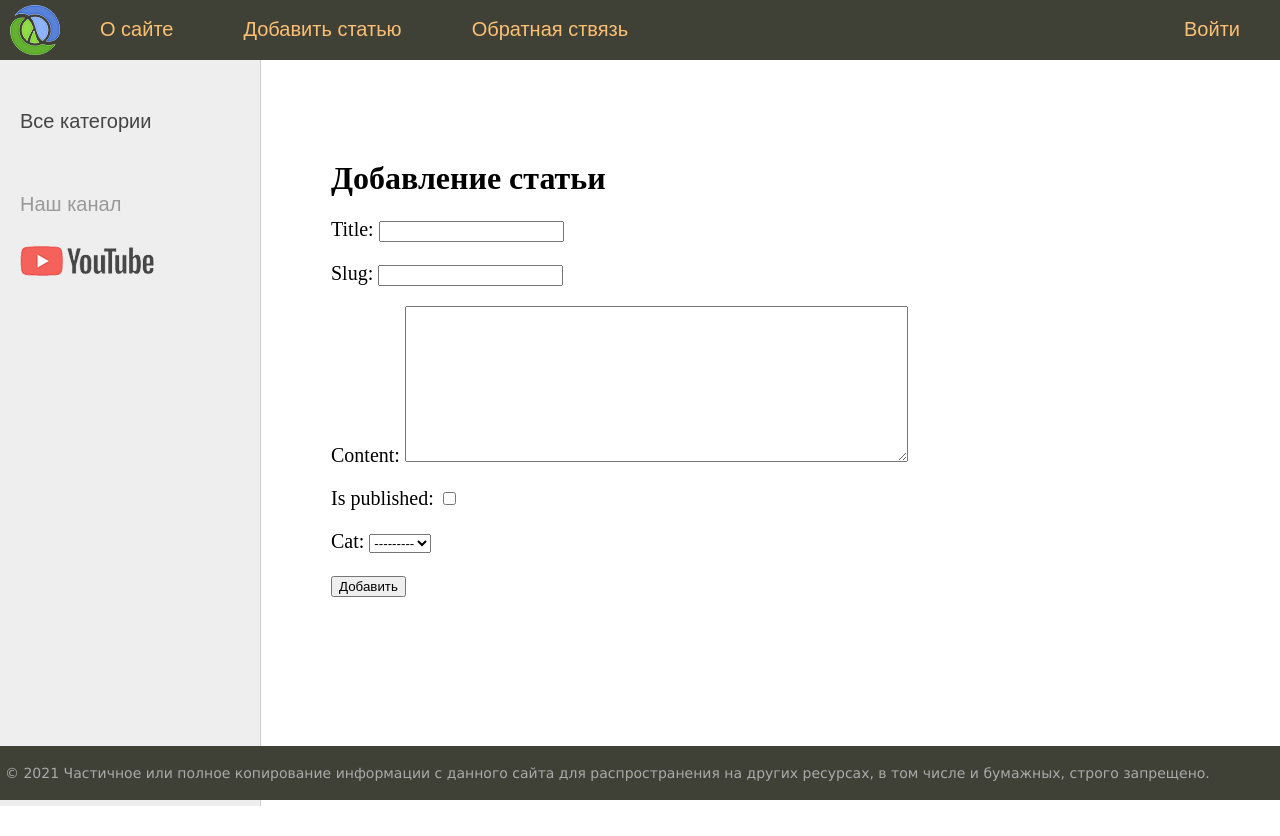
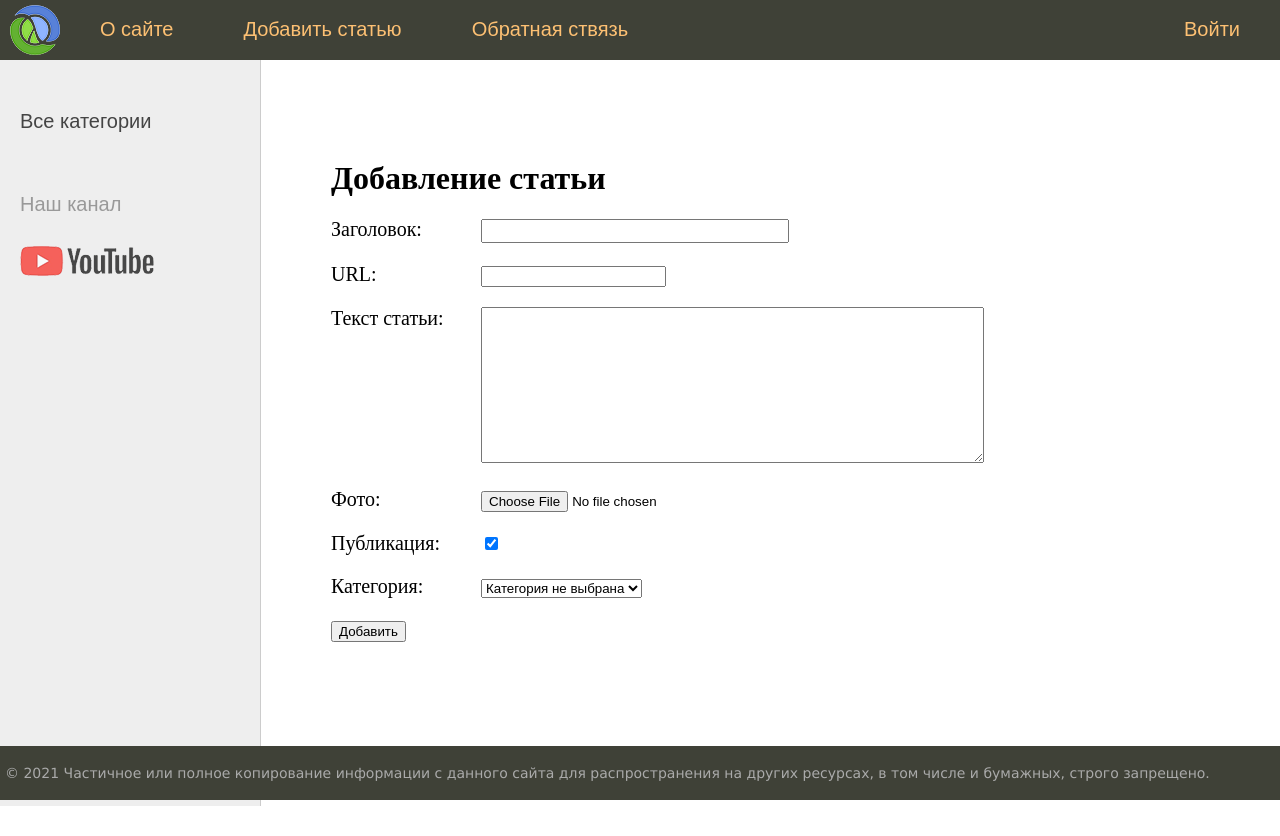
Before and after one commit to DoriG1/site_biography_women, a Django app: page /addpage/ in a window 1280 px wide. Run offline with Django 4.2, Linux system fonts and the light colour scheme; data that the repository does not hold is empty.

Commit message:
работа с формами

```diff
--- a/women/forms.py
+++ b/women/forms.py
@@ -2,9 +2,24 @@
 from .models import *
 
 #класс формы добавления с полями для заполния пользователем
-class AddPostForm(forms.Form):
-    title = forms.CharField(max_length=255)
-    slug = forms.SlugField(max_length=255)
-    content = forms.CharField(widget=forms.Textarea(attrs={'cols': 60, 'rows': 10}))
-    is_published = forms.BooleanField()
-    cat = forms.ModelChoiceField(queryset=Category.objects.all())
+class AddPostForm(forms.ModelForm):
+    def __init__(self, *args, **kwargs): #конструктор
+        super().__init__(*args, **kwargs)
+        self.fields['cat'].empty_label = "Категория не выбрана" # меняем свойство empty_label для cat
+
+    class Meta:
+        model = Women #связь с моделью
+        # fields = '__all__' #все поля показывает, кро тех, что заполняются автоматически
+        fields = ['title', 'slug', 'content', 'photo', 'is_published', 'cat'] #показывает только эти поля в Добавить статью
+        widgets = {
+            'title': forms.TextInput(attrs={'class': 'form-input'}), #стиль оформления
+            'content': forms.Textarea(attrs={'cols': 60, 'rows': 10}),
+        }
+
+    #пользовательский валидатор
+    def clean_title(self):
+        title = self.cleaned_data('title')
+        if len(title) > 200:
+            raise forms.ValidationError('Длина превышает 200 символов')
+
+        return title
--- a/women/templates/women/addpage.html
+++ b/women/templates/women/addpage.html
@@ -1,14 +1,19 @@
 {% extends 'women/base.html' %}
 
 {% block content %}
-<h1>{{ title }}</h1>
+<h1>{{title}}</h1>
 
-<form action="{% url 'add_page' %}" method="post">
-    <!-- для защиты формы от аттак -->
+<form action="{% url 'add_page' %}" method="post" enctype="multipart/form-data">
     {% csrf_token %}
-    <!-- позволяет отображать все поля формы -->
-    {{ form.as_p }}
-    <!-- кнопка отправить -->
+
+    <div class="form-error">{{ form.non_field_errors }}</div>
+
+{% for f in form %}
+<p><label class="form-label" for="{{ f.id_for_label }}">{{f.label}}: </label>{{ f }}</p>
+<div class="form-error">{{ f.errors }}</div>
+{% endfor %}
+
+
     <button type="submit">Добавить</button>
 </form>
 
--- a/women/views.py
+++ b/women/views.py
@@ -24,7 +24,19 @@
     return render(request, 'women/about.html', {'title': 'О сайте', 'menu': menu})
 
 def addpage(request):
-    form = AddPostForm()
+    if request.method == 'POST':
+        #формирование формы с заполненными данными
+        form = AddPostForm(request.POST, request.FILES)
+        #проверка на корректность данных
+        if form.is_valid():
+            #если да, то отобразим очищенные данные
+            # print(form.cleaned_data)
+            form.save() #все данные из формы автоматически занесены в бд
+            return redirect('home')
+
+    else:
+        #формирование пустой формы
+        form = AddPostForm()
     return render(request, 'women/addpage.html', {'form': form, 'menu': menu, 'title':'Добавление статьи'})
 
 def contact(request):
@@ -42,7 +54,7 @@
     context = {'post': post, #прочитанный пост
                'menu': menu, #главное меню
                'title': post.title, #заголовок статьи
-               'cat_selected': post.cat_slug,} #номер рубрики
+               'cat_selected': post.cat_id,} #номер рубрики
 
     return render(request, 'women/post.html', context=context)
 
```
Also changed, not shown: media/photos/2023/06/22/282a5a77596def382ddee6e2c43003be.jpeg (added).
